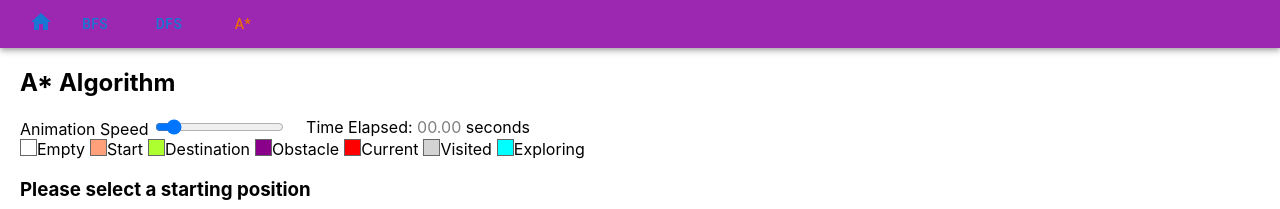
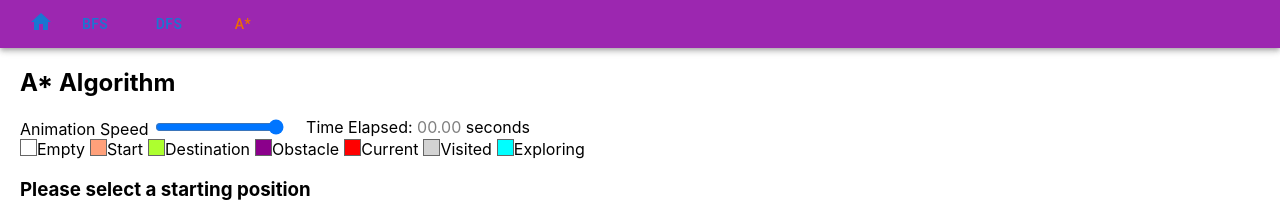
Before and after one commit to lwy123177/lwy123177.github.io, a React (Create React App) app: page /astar in a window 1280 px wide. Shown: the top 209 px of the page. Built offline with nearby package versions, Linux system fonts and the light colour scheme.

Commit message:
Update max speed by default

```diff
--- a/src/components/Grid.tsx
+++ b/src/components/Grid.tsx
@@ -117,7 +117,13 @@ const Grid: React.FC<{
       <div className={classes["label-row"]}>
         <div className={gridContext.state === "Drawing" ? utils.blink : ""}>
           Animation Speed{" "}
-          <input type="range" min="1" max="499" ref={props.speedRef} />
+          <input
+            type="range"
+            min="1"
+            max="499"
+            defaultValue={"499"}
+            ref={props.speedRef}
+          />
         </div>
         <div className={classes.time}>
           Time Elapsed:{" "}
```
